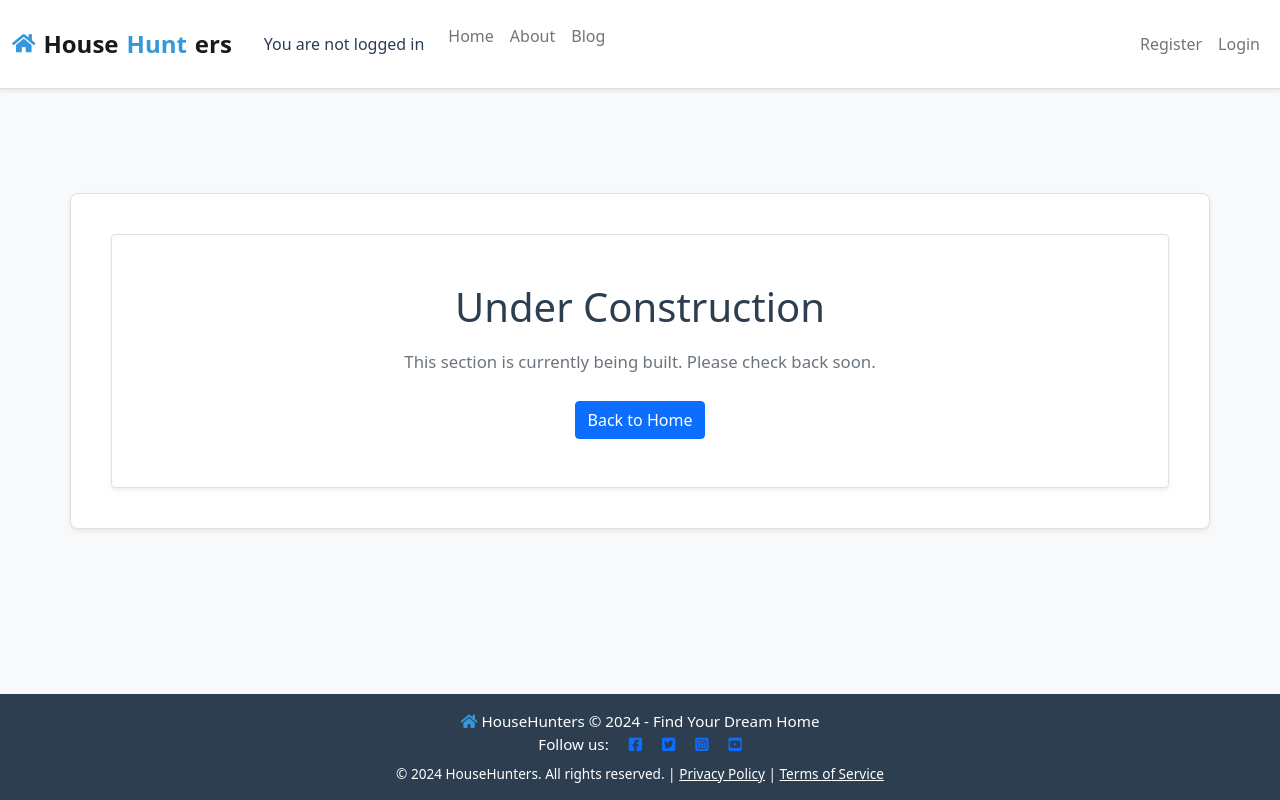
After one commit to Tafari-K/househunter, a Django app: page /blog/ in a window 1280 px wide. The commit adds this page. Run offline with Django 4.2, Linux system fonts and the light colour scheme.

Commit message:
set up future features blog under construction page, updated urls, views. updated tenchnologies used content

```diff
--- a/blog/urls.py
+++ b/blog/urls.py
@@ -8,6 +8,6 @@ urlpatterns = [
     path('post/<slug:slug>/edit_comment/<int:comment_id>/',
          views.comment_edit, name='comment_edit'),
     path('post/<slug:slug>/delete_comment/<int:comment_id>/',
-         views.comment_delete, name='comment_delete')
-
+         views.comment_delete, name='comment_delete'),
+    path('blog/', views.under_construction, name='under_construction'),
 ]
--- a/blog/views.py
+++ b/blog/views.py
@@ -91,3 +91,9 @@ def comment_delete(request, slug, comment_id):
                              'You can only delete your own comments!')
 
     return HttpResponseRedirect(reverse('post_detail', args=[slug]))
+
+def under_construction(request):
+    """
+    View to display an under construction page.
+    """
+    return render(request, 'under_construction.html')
--- a/templates/base.html
+++ b/templates/base.html
@@ -49,7 +49,7 @@
                         <a class="nav-link" href="{% url 'about' %}">About</a>
                     </li>
                     <li class="nav-item">
-                        <a class="nav-link" href="#">Blog</a>
+                        <a class="nav-link" href="{% url 'under_construction' %}">Blog</a>
                     </li>
                 </ul>
                 <ul class="navbar-nav ms-auto mb-2 mb-lg-0">
--- /dev/null
+++ b/templates/under_construction.html
@@ -0,0 +1,14 @@
+{% extends "base.html" %}
+{% load static %}
+
+{% block content %}
+<div class="container mt-5">
+  <div class="p-4 p-md-5 bg-white border rounded shadow-sm text-center">
+    <h1 class="mb-3">Under Construction</h1>
+    <p class="text-muted mb-4">
+      This section is currently being built. Please check back soon.
+    </p>
+    <a class="btn btn-primary" href="{% url 'home' %}">Back to Home</a>
+  </div>
+</div>
+{% endblock %}
```
Also changed, not shown: README.md.
